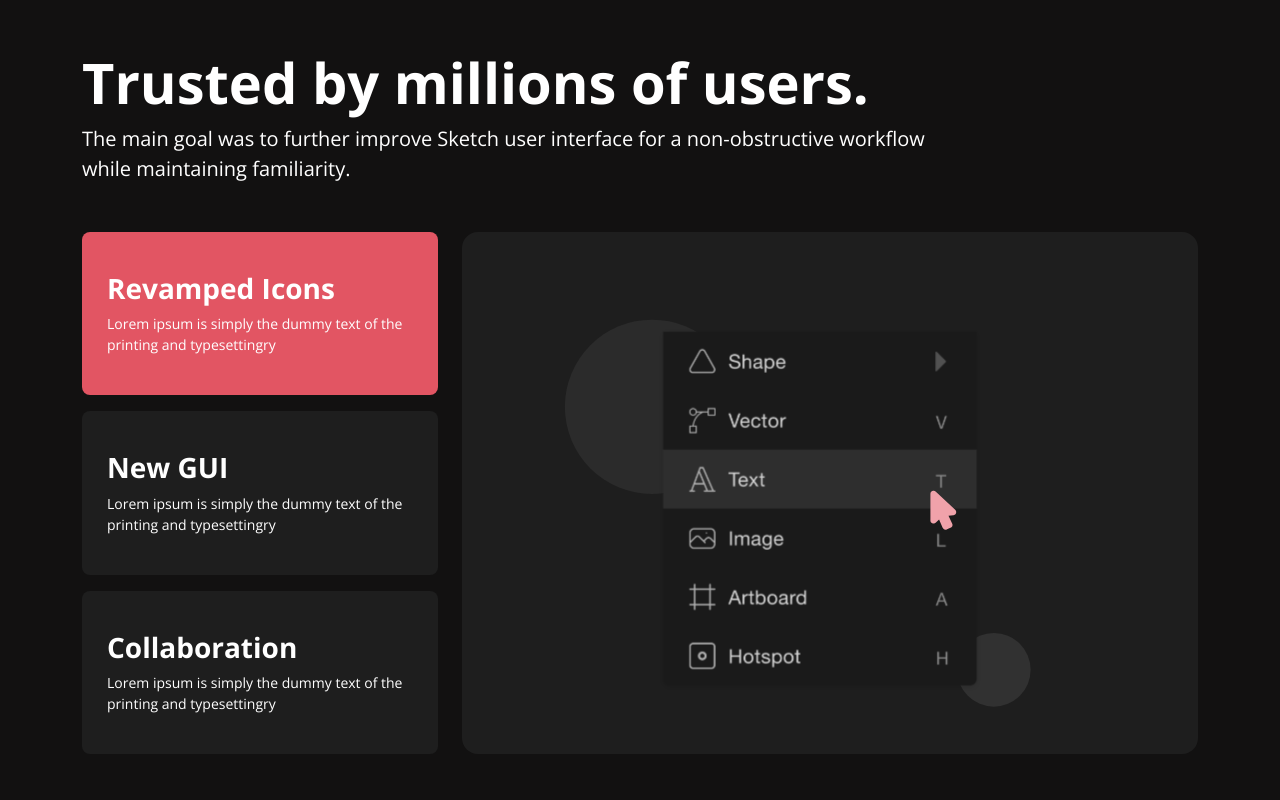
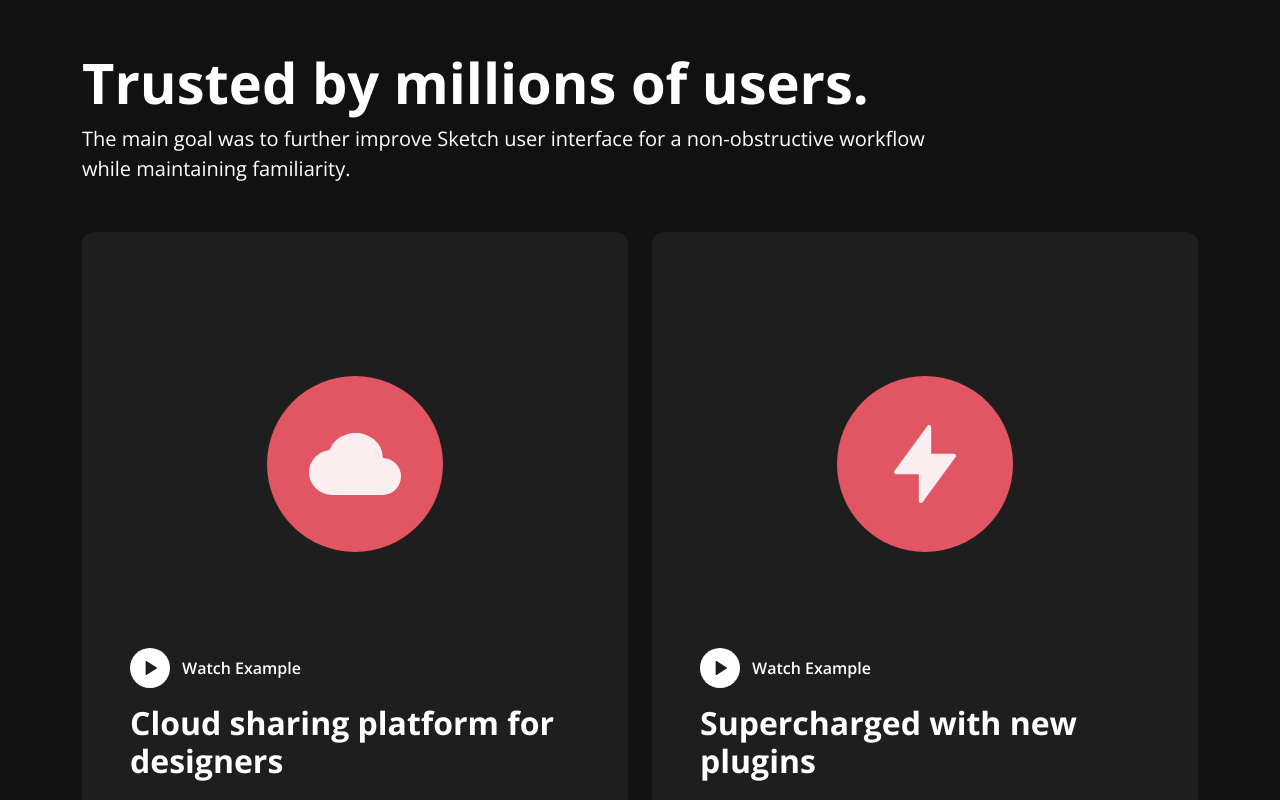
Before and after one commit to sarthak264/landing-page, a React (Create React App) app: page / in a window 1280 px wide. Shown: the part 1500-2300 px from the top of the page. Built offline with nearby package versions, Linux system fonts and the light colour scheme.

Commit message:
heading made into a component and goals section done

```diff
--- a/package.json
+++ b/package.json
@@ -11,6 +11,7 @@
     "react-dom": "^17.0.2",
     "react-router-dom": "^5.3.0",
     "react-scripts": "4.0.3",
+    "styled-components": "^5.3.1",
     "web-vitals": "^1.0.1"
   },
   "scripts": {
--- a/src/App.js
+++ b/src/App.js
@@ -2,6 +2,8 @@ import "../node_modules/bootstrap/dist/css/bootstrap.min.css";
 import { useState } from "react";
 import { BrowserRouter, Link } from "react-router-dom";
 import { features } from "./components/features";
+import Card from "./components/Card";
+import Heading from "./components/Heading";
 
 function App() {
   const [value, setValue] = useState(0);
@@ -65,13 +67,26 @@ function App() {
               </div>
             </div>
           </section>
+          {/* goals section */}
+          <section className="goal">
+            <Heading />
+            <div className="row justify-content-center">
+              <div className="col-sm-10 col-md-6 col-xl-6 mb-4 mb-md-0">
+                <Card
+                  icon="cloud"
+                  title="Cloud sharing platform for designers"
+                />
+              </div>
+              <div className="col-sm-10 col-md-6 col-xl-6">
+                <Card
+                icon="volt"
+                title="Supercharged with new plugins" />
+              </div>
+            </div>
+          </section>
           {/* features */}
           <section className="features">
-            <h1 className="display-4 fw-bold">Trusted by millions of users.</h1>
-            <p className="lead">
-              The main goal was to further improve Sketch user interface for a
-              non-obstructive workflow while maintaining familiarity.
-            </p>
+            <Heading />
             <div className="row">
               <div className="col-12 col-lg-4">
                 <div className="btn_container">
--- /dev/null
+++ b/src/components/Card.jsx
@@ -0,0 +1,43 @@
+import "./card.css";
+import { Link } from "react-router-dom";
+
+const Card = (props) => {
+  return (
+    <>
+      <div className="card_wrapper">
+        <div className="icon_container">
+          <div className="icon_wrapper">
+            <img src={`./images/${props.icon}.svg`} alt="icon" />
+          </div>
+        </div>
+        <Link to="/">
+          <div className="icon_circle">
+            <svg
+              data-name="icons/tabler/play-fill"
+              xmlns="http://www.w3.org/2000/svg"
+              width="14"
+              height="14"
+              viewBox="0 0 16 16"
+            >
+              <rect
+                data-name="Icons/Tabler/Play Fill background"
+                width="16"
+                height="16"
+                fill="none"
+              ></rect>
+              <path
+                d="M0,.687V15.313a.672.672,0,0,0,1.025.584L12.68,8.584a.693.693,0,0,0,0-1.168L1.025.1A.672.672,0,0,0,0,.687Z"
+                transform="translate(3)"
+                fill="#1e1e1e"
+              ></path>
+            </svg>
+          </div>
+          Watch Example
+        </Link>
+        <h2 className="fw-bold">{props.title}</h2>
+      </div>
+    </>
+  );
+};
+
+export default Card;
--- /dev/null
+++ b/src/components/Heading.jsx
@@ -0,0 +1,31 @@
+import styled from "styled-components";
+
+const Lead = styled.p`
+  font-weight: 500;
+  padding-right: 20%;
+  margin-bottom: 3rem;
+  @media screen and (max-width: 991px) {
+    margin-bottom: 2rem;
+  }
+  @media screen and (max-width: 768px) {
+    padding-right: 0;
+  }
+  @media screen and (max-width: 576px) {
+    font-size: 1.1rem;
+    margin-bottom: 1rem;
+  }
+`;
+
+const Heading = () => {
+  return (
+    <div className="heading">
+      <h1 className="display-4 fw-bold">Trusted by millions of users.</h1>
+      <Lead className="lead">
+        The main goal was to further improve Sketch user interface for a
+        non-obstructive workflow while maintaining familiarity.
+      </Lead>
+    </div>
+  );
+};
+
+export default Heading;
--- /dev/null
+++ b/src/components/card.css
@@ -0,0 +1,61 @@
+.card_wrapper{
+    height: 100%;
+    padding: 3rem;
+    background-color: var(--secondayBlack);
+    border-radius: 0.75rem;
+    transition: all 0.2s ease-in-out;
+}
+.card_wrapper:hover{
+    transform: translateY(-0.25rem);
+}
+.goal .icon_container{
+    padding: 6rem 0;
+    display: flex;
+    justify-content: center;
+}
+.icon_wrapper{
+    height: 11rem;
+    width: 11rem;
+    background-color: var(--primaryRed);
+    border-radius: 50%;
+    display: grid;
+    place-items: center;
+}
+.goal .icon_wrapper img{
+    width: auto;
+}
+.goal a{
+    color: #fff;
+    text-decoration: none;
+    font-weight: 600;
+    display: flex;
+    align-items: center;
+    margin-bottom: 1rem;
+    transition: all 0.2s ease-in-out;
+}
+.goal a:hover{
+    color: var(--primaryRed);
+}
+.goal a:hover .icon_circle{
+    background-color: var(--primaryRed);
+}
+.goal a .icon_circle{
+    height: 2.5rem;
+    width: 2.5rem;
+    background-color: #fff;
+    border-radius: 50%;
+    display: grid;
+    place-items: center;
+    margin-right: 0.75rem;
+    transition: all 0.2s ease-in-out;
+}
+@media screen and (max-width:576px){
+    .card_wrapper{
+        padding: 1rem;
+    }
+}
+@media screen and (max-width:991px) and (min-width:768px){
+    .card_wrapper{
+        padding: 1.5rem;
+    }
+}
--- a/src/index.css
+++ b/src/index.css
@@ -135,11 +135,6 @@ section{
   margin: 0 0;
 }
 /* features */
-.features .lead{
-  font-weight: 500;
-  padding-right: 20%;
-  margin-bottom: 3rem;
-}
 .btn_container{
   height: 100%;
   display: flex;
@@ -242,9 +237,6 @@ section{
     margin: 1rem 0;
   }
   /* features */
-  .features .lead{
-    margin-bottom: 2rem;
-  }
   .features .btn{
     margin: 0.75rem 0;
   }
@@ -287,10 +279,6 @@ section{
   }
   .pricing_btn {
     margin: 1rem 0 3rem 0 !important;
-  }
-  /* features */
-  .features .lead{
-    padding-right: 0;
   }
   /* cta */
   .cta .sign_up {
@@ -336,10 +324,6 @@ section{
     margin: 0.75rem 0;
   }
   /* features */
-  .features .lead{
-    font-size: 1.1rem;
-    margin-bottom: 1rem;
-  }
   .features .btn{
     padding: 1rem;
   }
```
Also changed, not shown: 1 other file (tests, documents, lock files or other folders).
